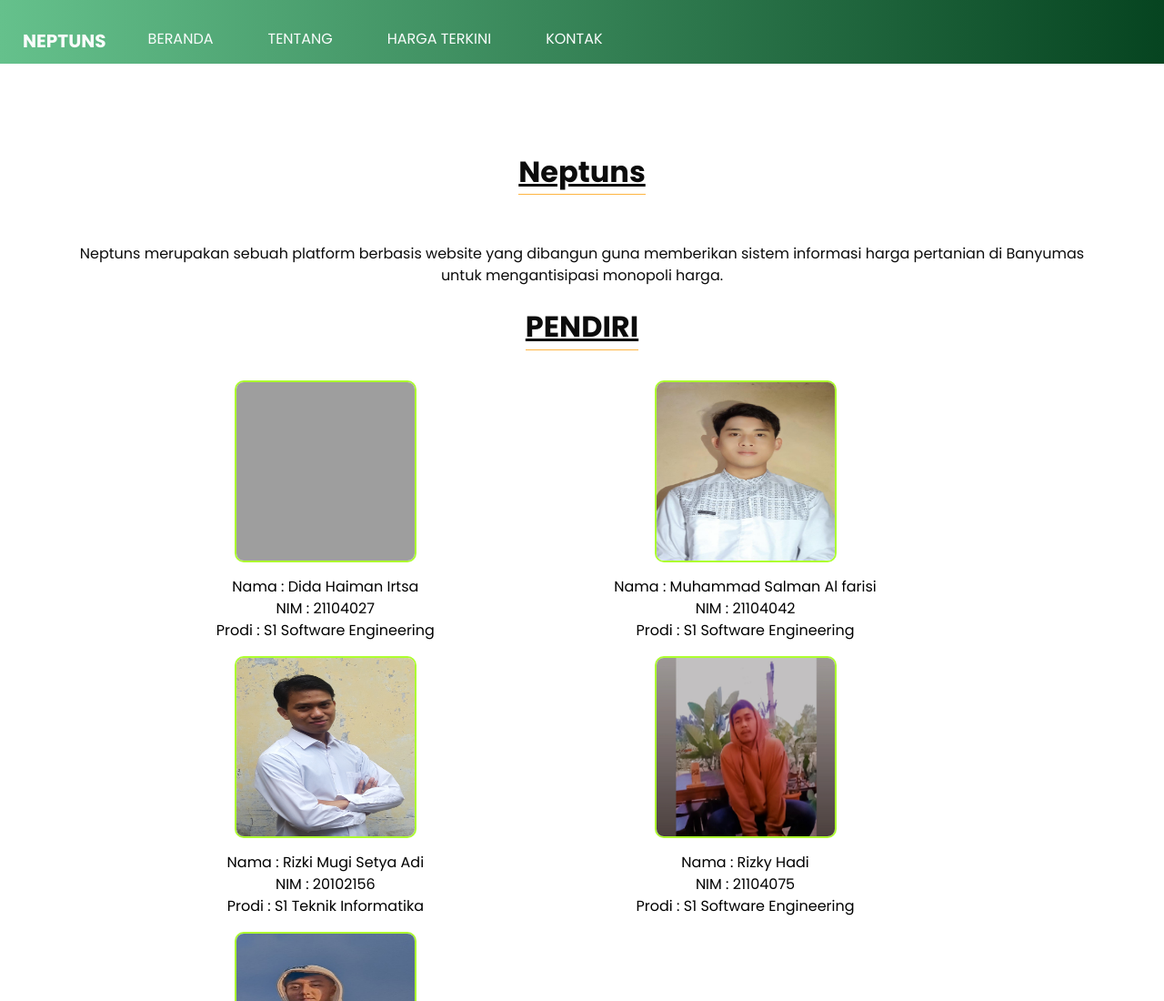
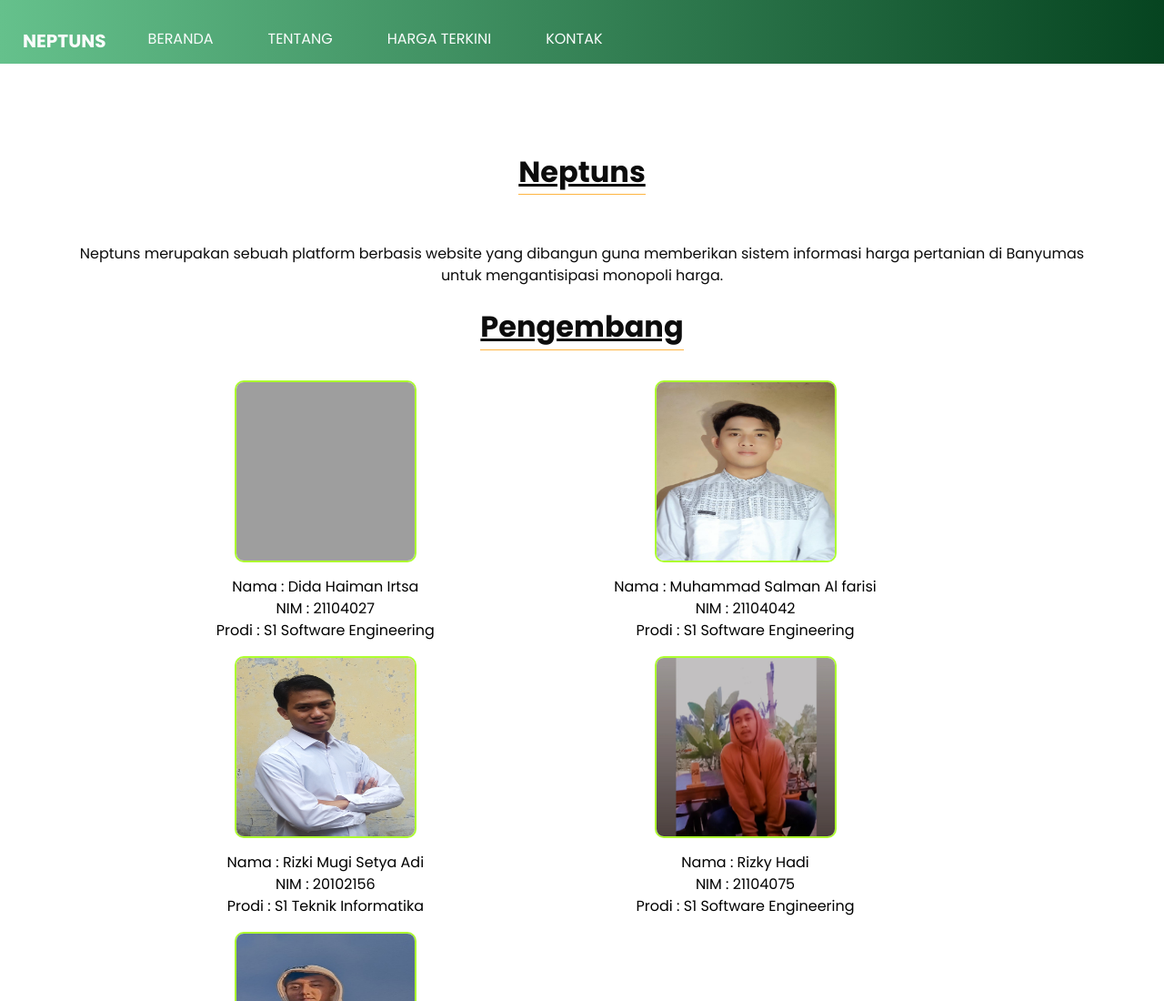
Before and after one commit to Semesta21/Sistem-Rekomendasi-Harga, a plain HTML site: page Tentang.html in a window 1280 px wide. Shown: the top 1100 px of the page at 91% size. Drawn offline with nearby package versions, Linux system fonts and the light colour scheme; grey boxes are pictures that could not be loaded.

Commit message:
Update Tentang.html

```diff
--- a/Tentang.html
+++ b/Tentang.html
@@ -87,7 +87,7 @@
         </div>
 
         <div class="custom_heading-container">
-          <h2 style="text-decoration: underline;"> PENDIRI </h2>
+          <h2 style="text-decoration: underline;"> Pengembang </h2>
         </div>
         <div class="img-owner">
           <div class="img-person">
```
